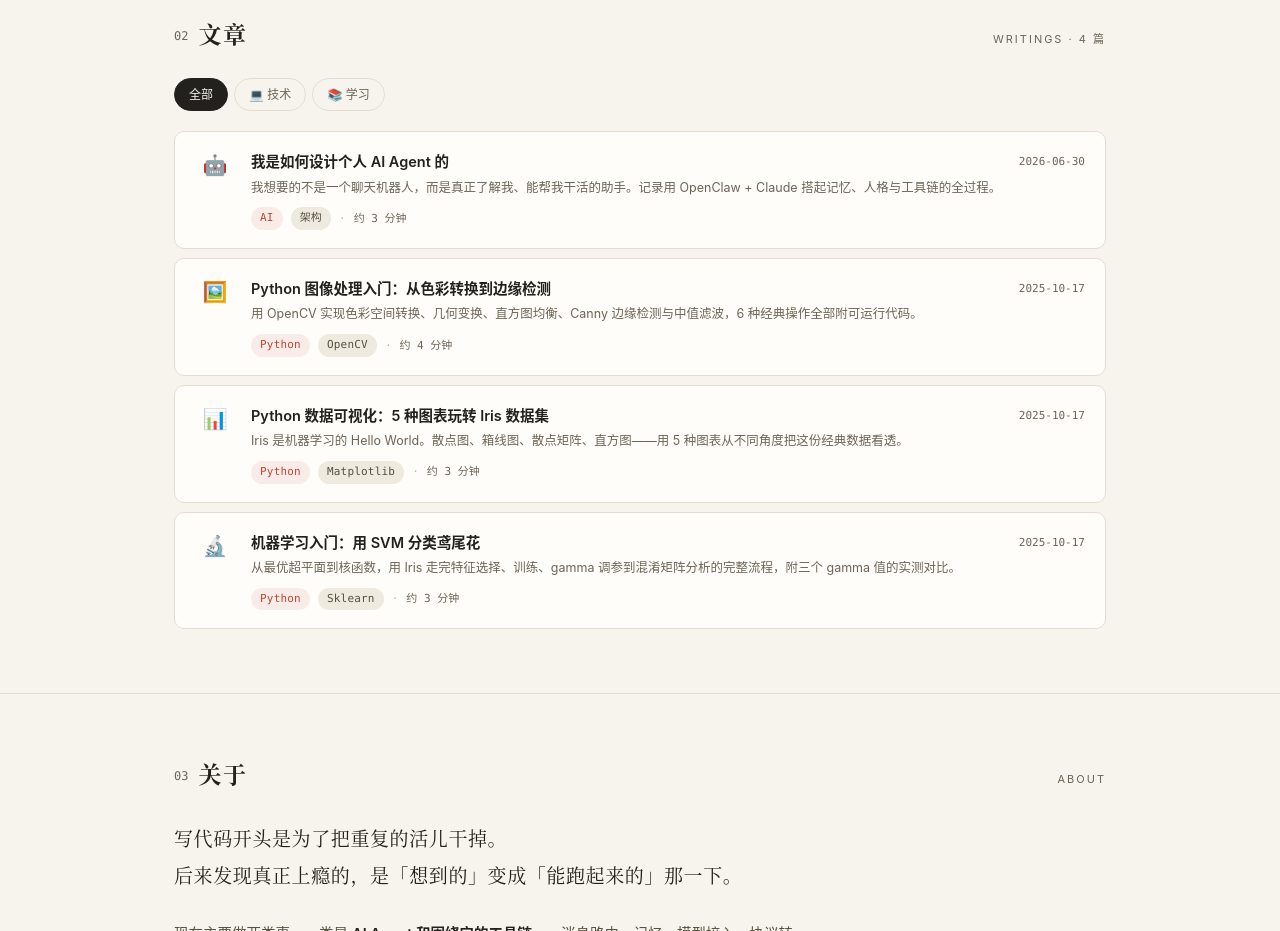
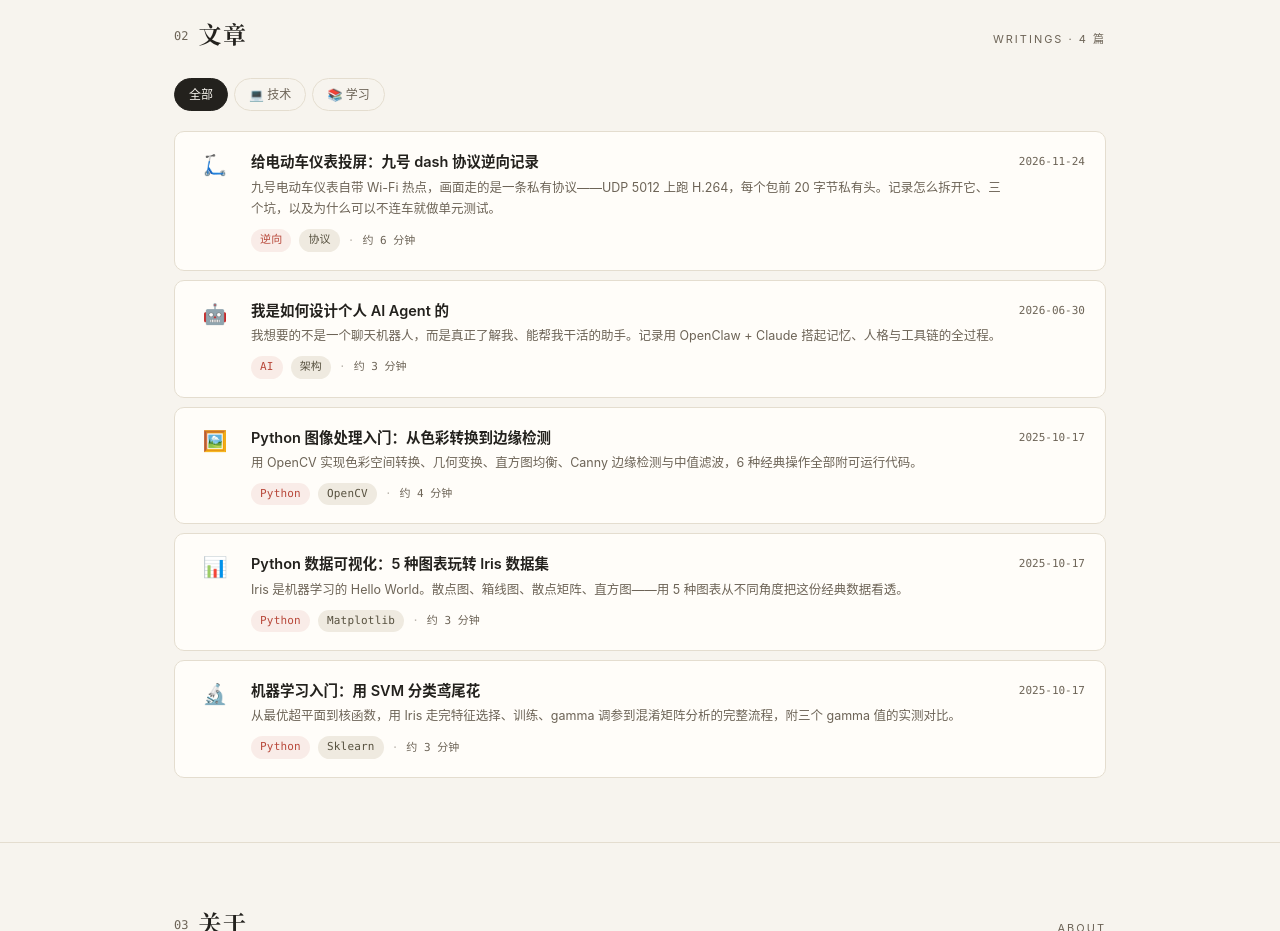
Before and after one commit to xmgzxmgz/xmgzxmgz.github.io, a plain HTML site: page index.html in a window 1280 px wide. Shown: the part 1660-2591 px from the top of the page. Drawn offline with Linux system fonts and the light colour scheme.

Commit message:
post: add ninebot protocol article to front page

```diff
--- a/index.html
+++ b/index.html
@@ -657,6 +657,17 @@
       <!-- 文章直接写在 HTML 里，不用 JS 渲染：关掉 JS 也能看，搜索引擎也能抓 -->
       <div class="list-posts" id="postList">
 
+        <a class="card-post" href="posts/ninebot-dash-protocol.html" data-cat="tech">
+          <span class="glyph" aria-hidden="true">🛴</span>
+          <div class="body">
+            <div class="title">给电动车仪表投屏：九号 dash 协议逆向记录</div>
+            <p class="excerpt">九号电动车仪表自带 Wi-Fi 热点，画面走的是一条私有协议——UDP 5012 上跑 H.264，每个包前 20 字节私有头。记录怎么拆开它、三个坑，以及为什么可以不连车就做单元测试。</p>
+            <div class="foot"><span class="tag tag--accent">逆向</span><span class="tag">协议</span><span class="sep">·</span><span>约 6 分钟</span></div>
+          </div>
+          <span class="date">2026-11-24</span>
+        </a>
+
+
         <a class="card-post" href="posts/ai-agent-architecture.html" data-cat="tech">
           <span class="glyph" aria-hidden="true">🤖</span>
           <div class="body">
```
